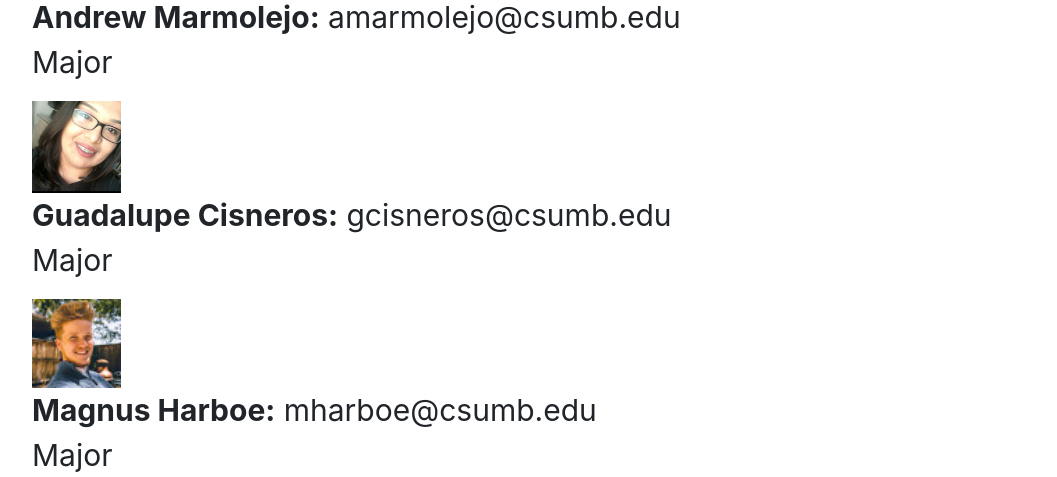
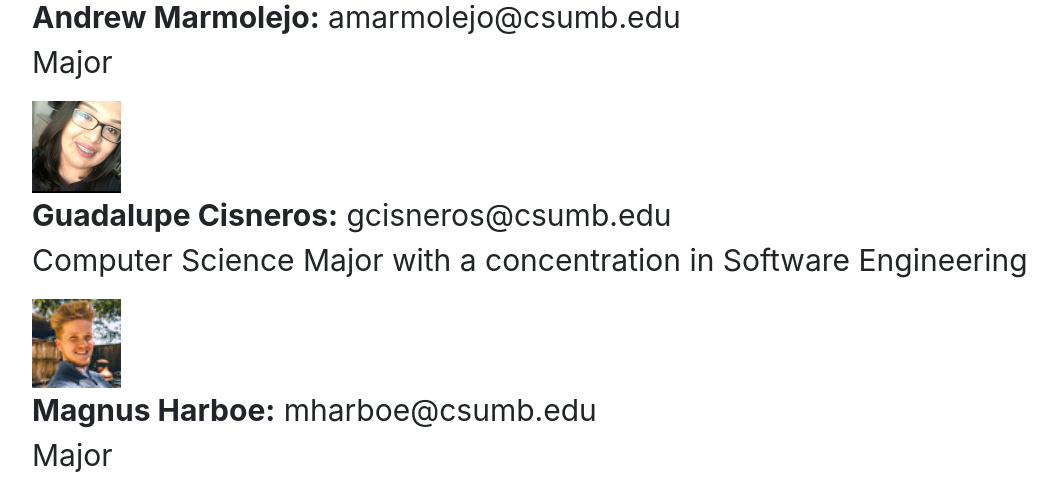
Before and after one commit to enos2328/cst205-project, a Flask app: page /contact in a window 1280 px wide. Shown: the part 424-901 px from the top of the page, without its empty margins (53-1110 px from the left). Run offline with Flask 2, Linux system fonts and the light colour scheme; some libraries are stand-ins or nearby versions.

Commit message:
Update contact.html

```diff
--- a/templates/contact.html
+++ b/templates/contact.html
@@ -74,7 +74,7 @@
 
 						<p><img src="../static/css/img/Lupe.png" style='width: 8%; height: auto;'><br>
 						<b>Guadalupe Cisneros:</b> gcisneros@csumb.edu<br>
-						Major</p>
+						Computer Science Major with a concentration in Software Engineering</p>
 
 						<p><img src="../static/css/img/Magnus.jpg" style='width: 8%; height: auto;'><br>
 						<b>Magnus Harboe:</b> mharboe@csumb.edu<br>
```
